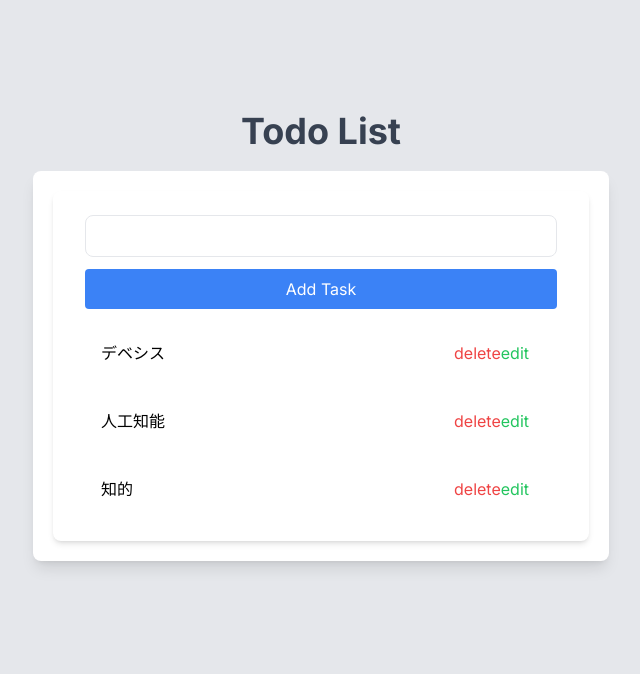
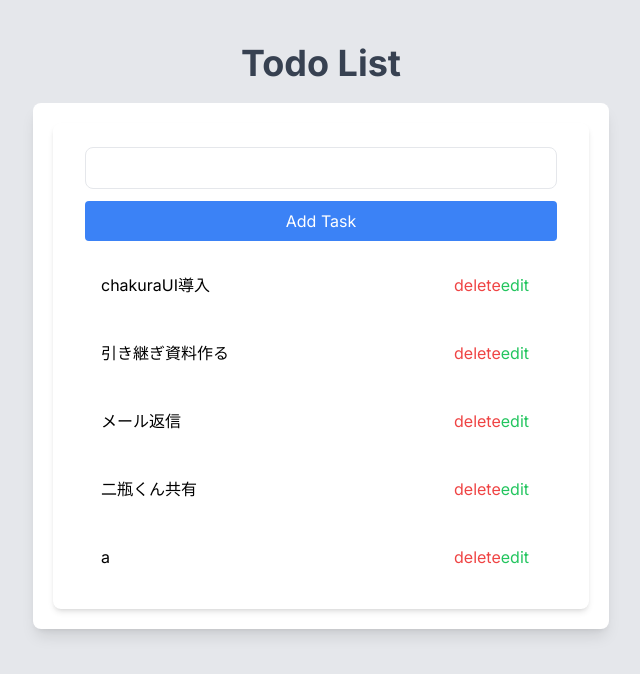
Before and after one commit to i2rin/todolist-nextjs, a Next.js app: page / in a window 1280 px wide. Shown: the top 674 px of the page, without its empty margins (319-959 px from the left). Built offline with nearby package versions, Linux system fonts and the light colour scheme; data requests are answered from the project's data file.

Commit message:
:style:不要なコードを削除しました

```diff
--- a/src/app/data/todos.json
+++ b/src/app/data/todos.json
@@ -1,16 +1,24 @@
 {
   "tasks": [
     {
-      "id": "ca11ae36-ae36-4df3-9e90-f664d527f405",
-      "text": "デベシス"
+      "id": "a0c6936d-74f1-4d7a-89ef-fc4e69b0af4b",
+      "text": "chakuraUI導入"
     },
     {
-      "id": "bcdcb758-b03c-4343-8eea-9f4b2ac0a4f1",
-      "text": "人工知能"
+      "id": "33facad8-4316-4854-94c1-13b0b6419471",
+      "text": "引き継ぎ資料作る"
     },
     {
-      "id": "1e75a027-1f1b-478f-a7c2-d0df277d208a",
-      "text": "知的"
+      "id": "eeb529e7-f89e-46ab-b1dd-7b98c21e08d9",
+      "text": "メール返信"
+    },
+    {
+      "id": "d4f5f1a5-96ac-403d-a613-3812d27d055e",
+      "text": "二瓶くん共有"
+    },
+    {
+      "id": "c2f3e6c2-af83-4f4a-9d95-d0d0b769064b",
+      "text": "a"
     }
   ]
 }
```
Also changed, not shown: src/app/pages/api.ts (+0 -48 lines).
